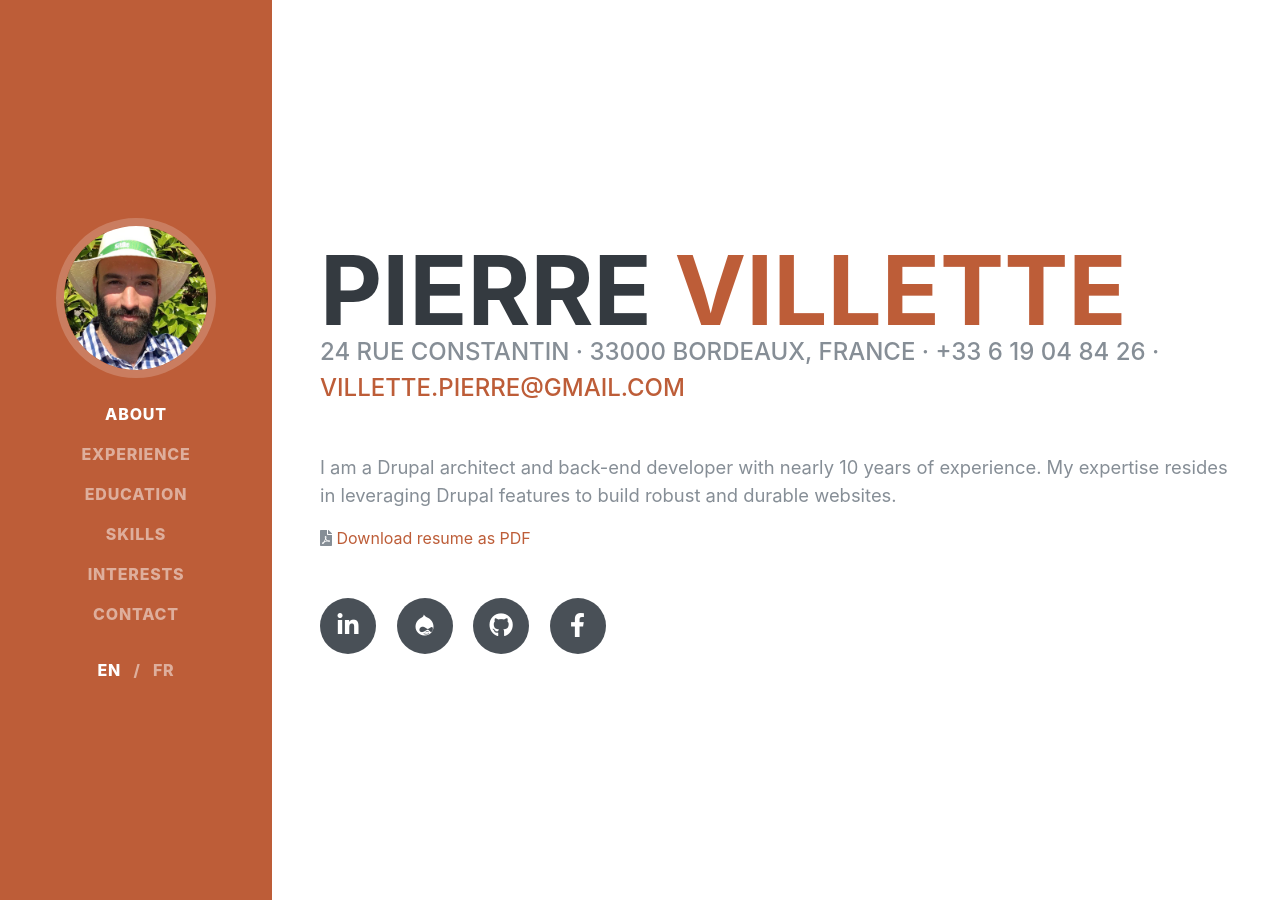
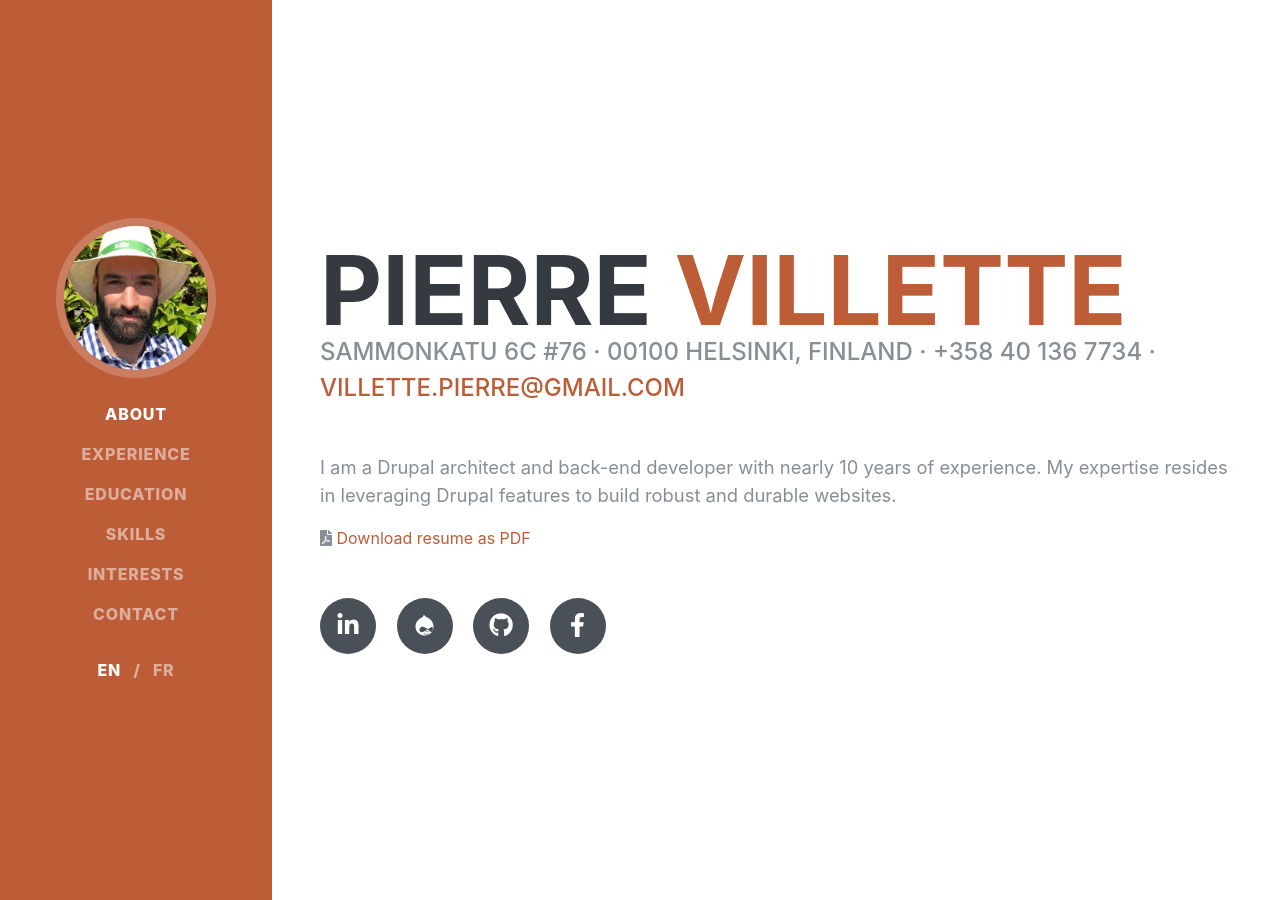
Before and after one commit to villette/villette.github.io, a Jekyll site: the page built from en/index.html, in a window 1280 px wide and 900 px high. Built offline with Jekyll 4.4.1, drawn with Linux system fonts in a browser that asks for light colours; nearby versions of some CDN libraries; some web fonts are replaced.

Commit message:
Update static resume and contact informations

```diff
--- a/_data/translations/en.yml
+++ b/_data/translations/en.yml
@@ -11,6 +11,7 @@ navigation:
   contact: Contact
 
 about:
+  informations: "Sammonkatu 6C #76 · 00100 Helsinki, FINLAND · +358 40 136 7734 ·"
   contact: Contact me
   introduction: I am a Drupal architect and back-end developer with nearly 10 years of experience. My expertise resides in leveraging Drupal features to build robust and durable websites.
   resume:
--- a/_data/translations/fr.yml
+++ b/_data/translations/fr.yml
@@ -11,6 +11,7 @@ navigation:
   contact: Contact
 
 about:
+  informations: "Sammonkatu 6C #76 · 00100 Helsinki, FINLANDE · +358 40 136 7734 ·"
   contact: Contactez-moi
   introduction: L'expérience que j'ai accumulée en presque 10 ans de présence sur le web m'a permis de devenir spécialiste de Drupal. Mon expertise me permet d'utiliser les fonctionnalités de Drupal afin de développer des sites fiables et perennes.
   resume:
--- a/_includes/about.html
+++ b/_includes/about.html
@@ -2,7 +2,7 @@
   <div class="w-100">
     <h1 class="mb-0">Pierre <span class="text-primary">Villette</span></h1>
 
-    <div class="subheading mb-5">24 rue Constantin · 33000 Bordeaux, FRANCE · +33 6 19 04 84 26 ·
+    <div class="subheading mb-5">{{ site.data.translations[page.lang].about.informations }}
       <script src="/js/mailto.js"></script>
       <noscript><a href="#contact">{{ site.data.translations[page.lang].about.contact }}</a></noscript>
     </div>
```
Also changed, not shown: 2 other files.
